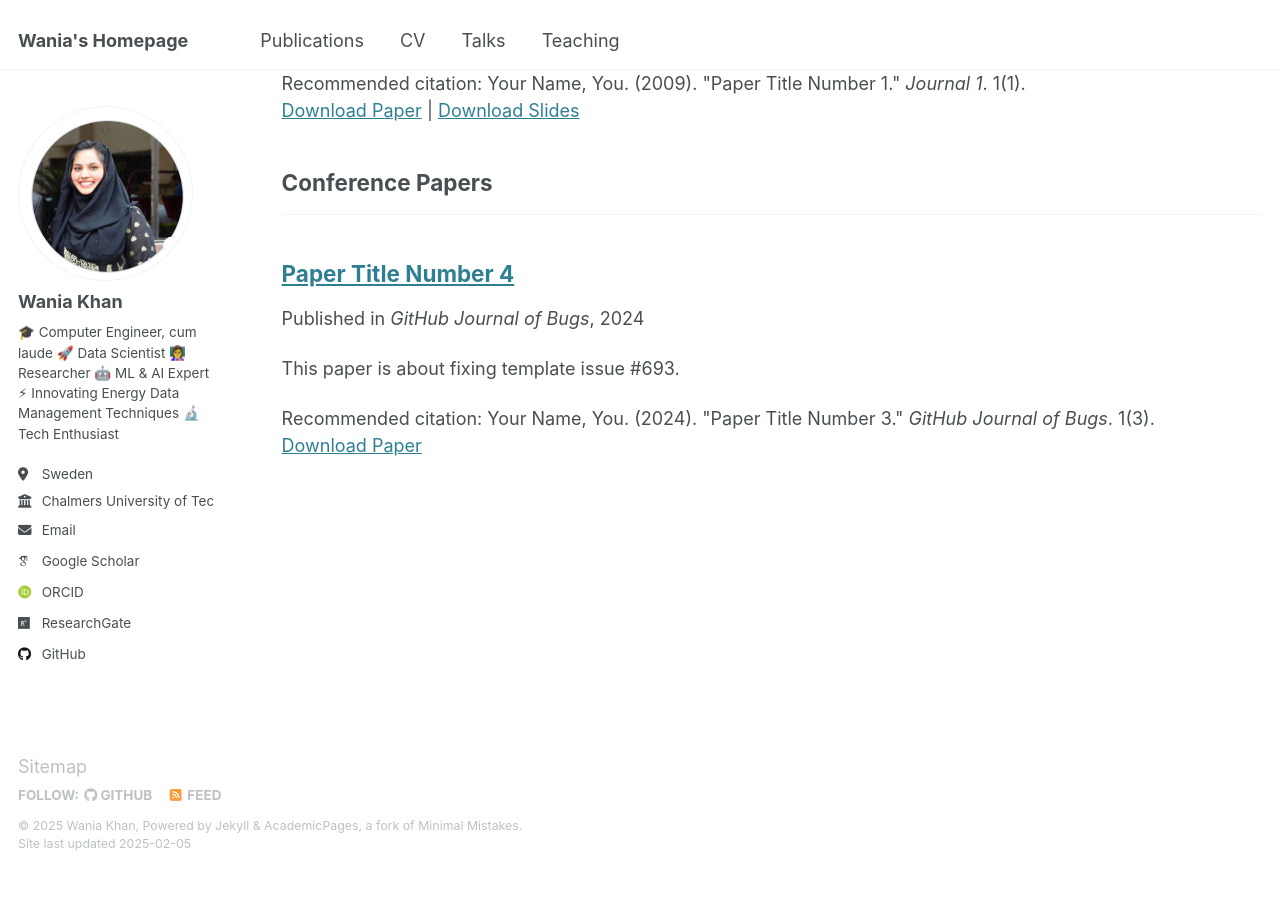
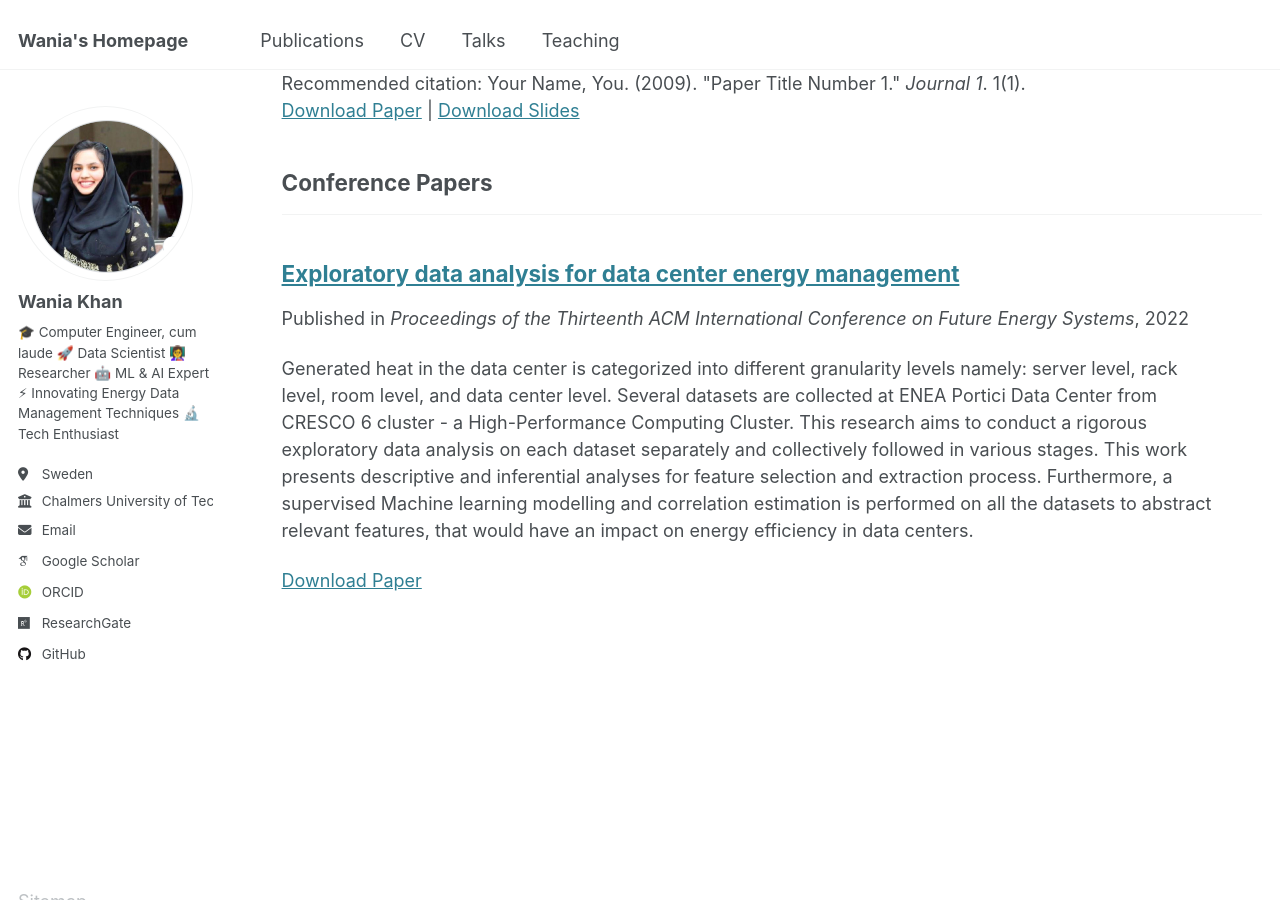
Before and after one commit to WaniaKhance/WaniaKhan-Profile, a Jekyll site: the page built from _pages/publications.html, in a window 1280 px wide and 900 px high, scrolled down 877 px. Built offline with Jekyll 4.4.1, drawn with Linux system fonts in a browser that asks for light colours; some web fonts are replaced; before the commit the page ends 1749 px from its top, so only the background shows below that.

Commit message:
Update 2024-02-17-paper-title-number-4.md

```diff
--- a/_publications/2024-02-17-paper-title-number-4.md
+++ b/_publications/2024-02-17-paper-title-number-4.md
@@ -1,13 +1,13 @@
 ---
-title: "Paper Title Number 4"
+title: "Exploratory data analysis for data center energy management"
 collection: publications
 category: conferences
-permalink: /publication/2024-02-17-paper-title-number-4
-excerpt: 'This paper is about fixing template issue #693.'
-date: 2024-02-17
-venue: 'GitHub Journal of Bugs'
-paperurl: 'http://academicpages.github.io/files/paper3.pdf'
-citation: 'Your Name, You. (2024). &quot;Paper Title Number 3.&quot; <i>GitHub Journal of Bugs</i>. 1(3).'
+#permalink: /publication/2024-02-17-paper-title-number-4
+excerpt: ' Generated heat in the data center is categorized into different granularity levels namely: server level, rack level, room level, and data center level. Several datasets are collected at ENEA Portici Data Center from CRESCO 6 cluster - a High-Performance Computing Cluster. This research aims to conduct a rigorous exploratory data analysis on each dataset separately and collectively followed in various stages. This work presents descriptive and inferential analyses for feature selection and extraction process. Furthermore, a supervised Machine learning modelling and correlation estimation is performed on all the datasets to abstract relevant features, that would have an impact on energy efficiency in data centers.'
+date: 2022-06-28
+venue: 'Proceedings of the Thirteenth ACM International Conference on Future Energy Systems'
+paperurl: 'https://doi.org/10.1145/3538637.3539654'
+#citation: ''
 ---
 
 The contents above will be part of a list of publications, if the user clicks the link for the publication than the contents of section will be rendered as a full page, allowing you to provide more information about the paper for the reader. When publications are displayed as a single page, the contents of the above "citation" field will automatically be included below this section in a smaller font.
```
